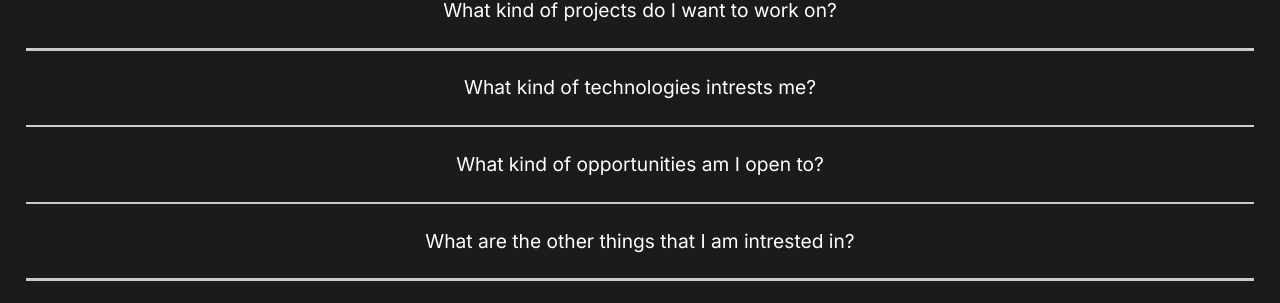
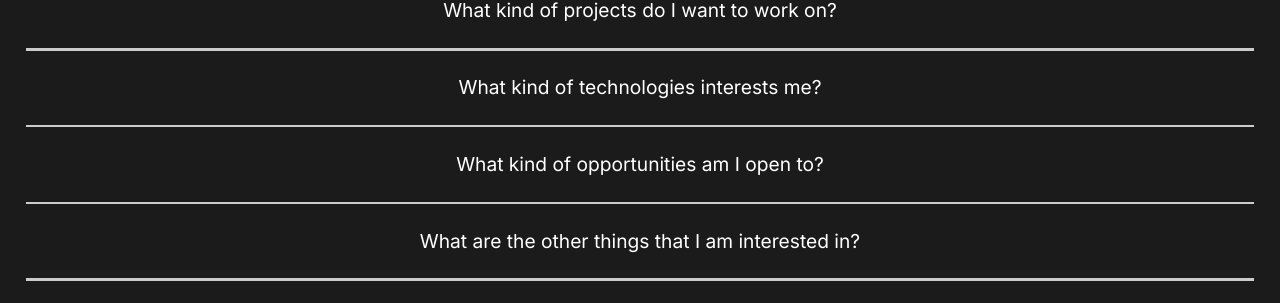
Before and after one commit to abhishek-shrivastava1/portfolio-site, a React (Create React App) app: page /#/ in a window 1280 px wide. Shown: the part 5891-6194 px from the top of the page. Built offline with nearby package versions, Linux system fonts and the light colour scheme.

Commit message:
spelling mistake fixed

```diff
--- a/src/Data.js
+++ b/src/Data.js
@@ -185,9 +185,9 @@ export const FaqData = [
   },
   {
     id: 2,
-    question: "What kind of technologies intrests me?",
+    question: "What kind of technologies interests me?",
     answer:
-      "I am currently very intrested in working on technologies like SpringBoot, ReactJS. I prefer to work on projects that use microservices architecture. My preference would be projects, where I can apply my fullstack skills.",
+      "I am currently very interested in working on technologies like SpringBoot, ReactJS. I prefer to work on projects that use microservices architecture. My preference would be projects, where I can apply my fullstack skills.",
   },
   {
     id: 3,
@@ -197,9 +197,9 @@ export const FaqData = [
   },
   {
     id: 4,
-    question: "What are the other things that I am intrested in?",
+    question: "What are the other things that I am interested in?",
     answer:
-      "Other than work, I believe in physical fitness and I love all sorts of sports. I am intrested in playing volleyball, skating, gaming and binge watching. I also love to eat and hangout with loved ones.",
+      "Other than work, I believe in physical fitness and I love all sorts of sports. I am interested in playing volleyball, skating, gaming and binge watching. I also love to eat and hangout with loved ones.",
   },
 ];
 
```
